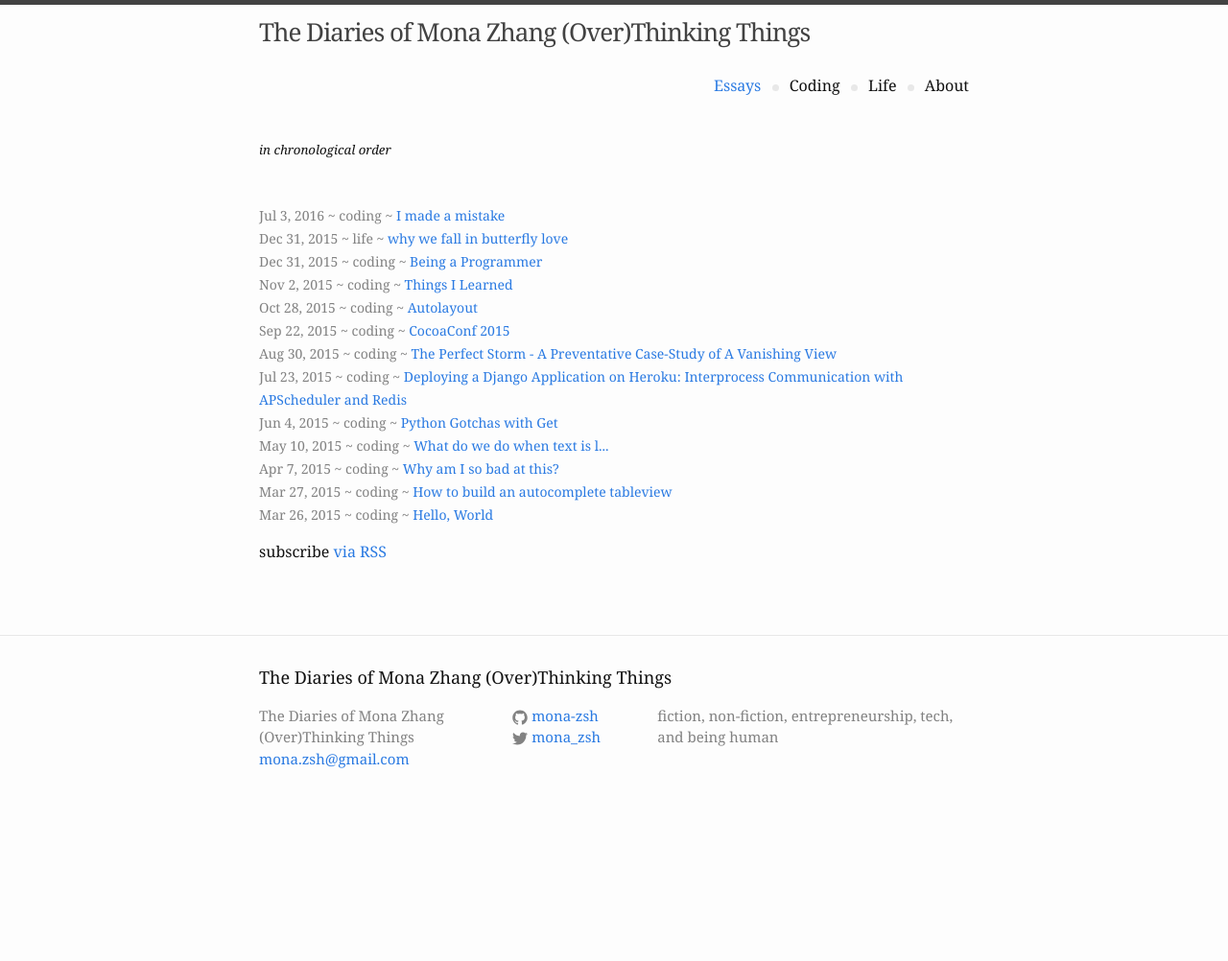
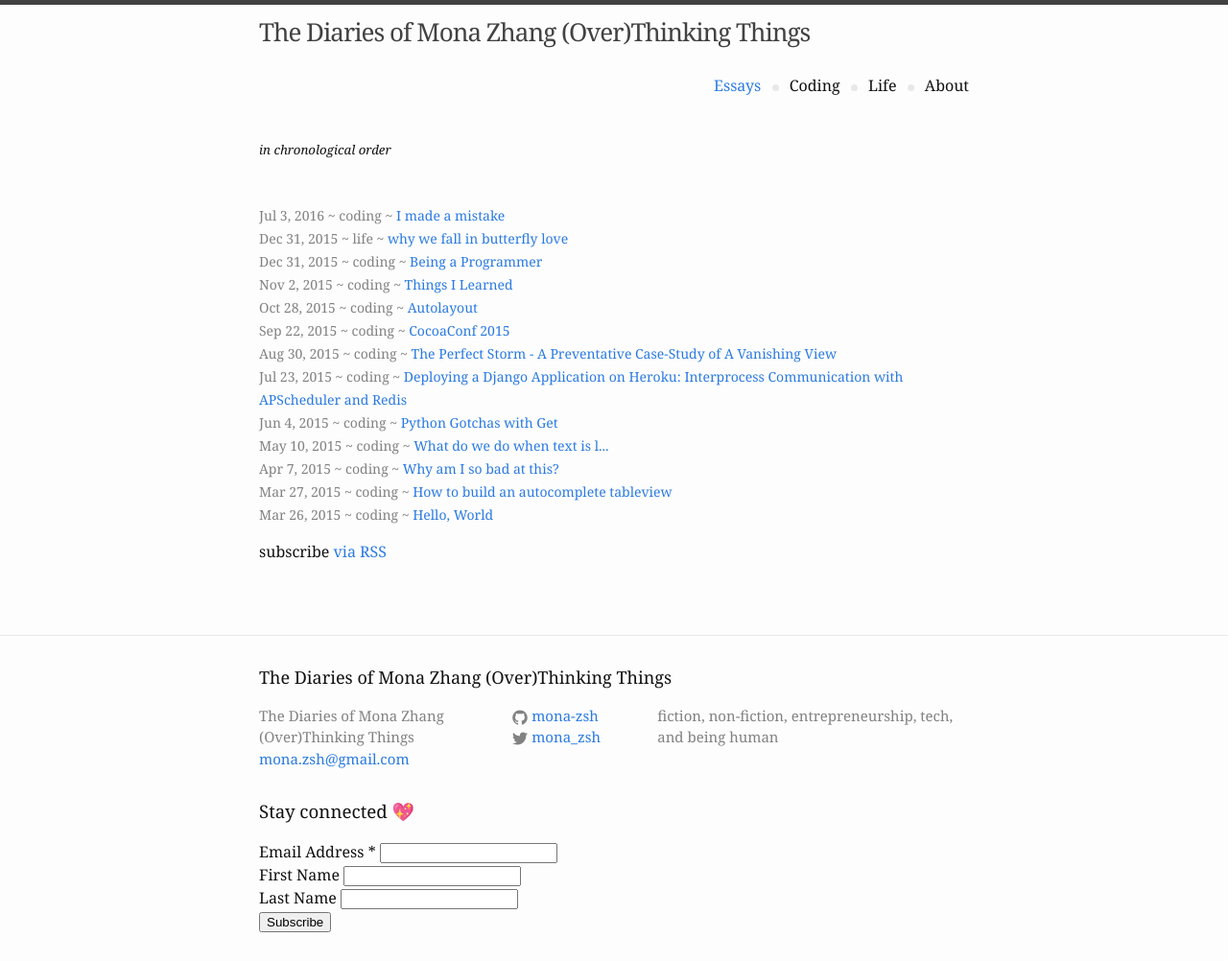
Before and after one commit to mona-zsh/blog, a Jekyll site: the page built from 01-index.html, in a window 1280 px wide. Shown: the whole page at 96% size. Built offline with Jekyll 4.4.1, drawn with Linux system fonts in a browser that asks for light colours; comment, search, counter and statistics services are not loaded; before the commit the page ends 900 px from its top, so only the background shows below that.

Commit message:
add mailchimp subscribe

```diff
--- a/_includes/footer.html
+++ b/_includes/footer.html
@@ -42,6 +42,7 @@
             </a>
           </li>
           {% endif %}
+
         </ul>
       </div>
 
@@ -52,4 +53,36 @@
 
   </div>
 
+  <div class="wrapper">
+    <!-- Begin Mailchimp Signup Form -->
+    <div id="mc_embed_signup">
+    <form action="https://facebook.us17.list-manage.com/subscribe/post?u=dbf364b7ccf10001b5ef8a230&amp;id=a5d025f5ed" method="post" id="mc-embedded-subscribe-form" name="mc-embedded-subscribe-form" class="validate" target="_blank" novalidate>
+        <div id="mc_embed_signup_scroll">
+      <h3>Stay connected 💖</h3>
+    <div class="mc-field-group">
+      <label for="mce-EMAIL">Email Address  <span class="asterisk">*</span>
+    </label>
+      <input type="email" value="" name="EMAIL" class="required email" id="mce-EMAIL">
+    </div>
+    <div class="mc-field-group">
+      <label for="mce-FNAME">First Name </label>
+      <input type="text" value="" name="FNAME" class="" id="mce-FNAME">
+    </div>
+    <div class="mc-field-group">
+      <label for="mce-LNAME">Last Name </label>
+      <input type="text" value="" name="LNAME" class="" id="mce-LNAME">
+    </div>
+    </div>  <div id="mce-responses" class="clear">
+        <div class="response" id="mce-error-response" style="display:none"></div>
+        <div class="response" id="mce-success-response" style="display:none"></div>
+      </div>    <!-- real people should not fill this in and expect good things - do not remove this or risk form bot signups-->
+        <div style="position: absolute; left: -5000px;" aria-hidden="true"><input type="text" name="b_dbf364b7ccf10001b5ef8a230_a5d025f5ed" tabindex="-1" value=""></div>
+        <div class="clear"><input type="submit" value="Subscribe" name="subscribe" id="mc-embedded-subscribe" class="button"></div>
+        </div>
+    </form>
+    </div>
+    <script type='text/javascript' src='//s3.amazonaws.com/downloads.mailchimp.com/js/mc-validate.js'></script><script type='text/javascript'>(function($) {window.fnames = new Array(); window.ftypes = new Array();fnames[0]='EMAIL';ftypes[0]='email';fnames[1]='FNAME';ftypes[1]='text';fnames[2]='LNAME';ftypes[2]='text';fnames[3]='BIRTHDAY';ftypes[3]='birthday';}(jQuery));var $mcj = jQuery.noConflict(true);</script>
+    <!--End mc_embed_signup-->
+  </div>
+
 </footer>
```
